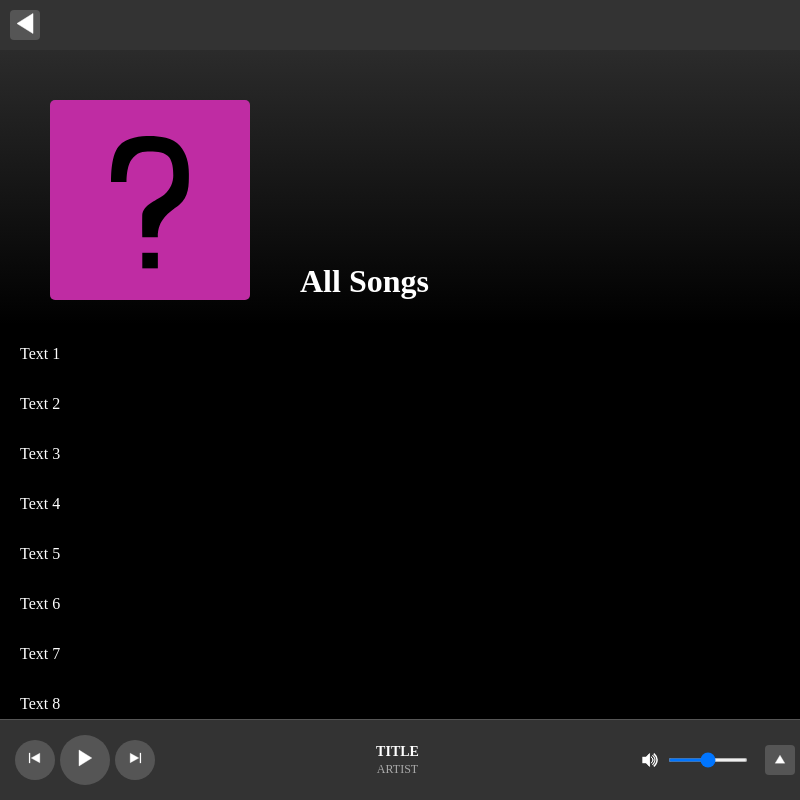
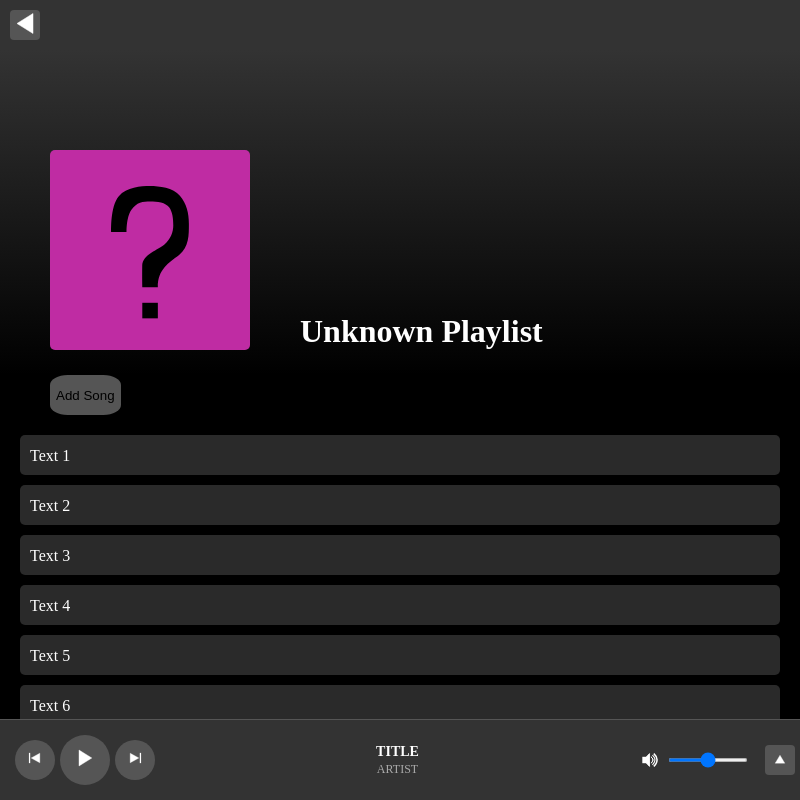
Before and after one commit to 0xDarkStar/CustomApps, an Electron app: page musicPlayer/frontend/html/playlist.html in a window 800 px wide. Drawn offline with Linux system fonts and the light colour scheme.

Commit message:
Playlists can now be clicked.
Playlists in index.html can now be clicked to load their playlist.html page.
It currently only has the playlist's name.

```diff
--- a/musicPlayer/frontend/html/playlist.html
+++ b/musicPlayer/frontend/html/playlist.html
@@ -11,26 +11,29 @@
          <!-- Add song to playlist -->
          <!-- Remove song from playlist -->
         <div class="top-bar">
-            <button class="top-bar-btn">
+            <button class="top-bar-btn" onclick="window.location.href = 'index.html'">
                 <img src="../icons/play.svg">
             </button>
         </div>
         <div class="main-playlist-body">
             <div class="playlist-cover">
                 <img src="../../data/thumbnails/no_image.svg">
-                <div class="playlist-cover-title">
+                <div class="playlist-cover-title" id="playlistTitle">
                     All Songs
                 </div>
             </div>
+            <div class="playlist-controls">
+                <button class="playlist-controls-btn">Add Song</button>
+            </div>
             <div class="songs-grid">
-                <div>Text 1</div>
-                <div>Text 2</div>
-                <div>Text 3</div>
-                <div>Text 4</div>
-                <div>Text 5</div>
-                <div>Text 6</div>
-                <div>Text 7</div>
-                <div>Text 8</div>
+                <div class="song-item">Text 1</div>
+                <div class="song-item">Text 2</div>
+                <div class="song-item">Text 3</div>
+                <div class="song-item">Text 4</div>
+                <div class="song-item">Text 5</div>
+                <div class="song-item">Text 6</div>
+                <div class="song-item">Text 7</div>
+                <div class="song-item">Text 8</div>
             </div>
         </div>
         <!-- Control Bar -->
@@ -67,6 +70,6 @@
                 </div>
             </div>
         </div>
-        <script src="../javascript/app.js"></script>
+        <script src="../javascript/playlist.js"></script>
     </body>
 </html>
--- a/musicPlayer/frontend/javascript/app.js
+++ b/musicPlayer/frontend/javascript/app.js
@@ -59,6 +59,27 @@ function removePlaylist(playlistId) {
     }
 }
 
+function makeAllPlaylistsCliclable() {
+    const playlists = document.querySelectorAll('.playlist');
+    playlists.forEach(playlist => {
+        const nameElement = playlist.querySelector('p');
+        if (nameElement) {
+            const playlistName = nameElement.textContent;
+            makePlaylistClickable(playlist, playlistName)
+        }
+    })
+}
+
+function makePlaylistClickable(playlistElement, playlistName) {
+    playlistElement.addEventListener('click', function() {
+        // Get the playlist ID
+        const playlistID = Date.now();
+
+        // Go to the page with the ID and name
+        window.location.href = `playlist.html?name=${encodeURIComponent(playlistName)}&id=${playlistID}`;
+    })
+}
+
 // Wait for DOM to be fully loaded before adding event listeners
 document.addEventListener('DOMContentLoaded', function() {
     document.querySelector('.expand-btn').addEventListener('click', toggleExpanded);
@@ -89,4 +110,5 @@ document.addEventListener('DOMContentLoaded', function() {
             removePlaylist(playlistId);
         });
     }
+    makeAllPlaylistsCliclable();
 });
--- /dev/null
+++ b/musicPlayer/frontend/javascript/playlist.js
@@ -0,0 +1,38 @@
+let isExpanded = false;
+
+function toggleExpanded() {
+    const controlBar = document.querySelector('.control-bar');
+    const expandBtn = document.querySelector('.expand-btn');
+
+    isExpanded = !isExpanded;
+
+    if (isExpanded) {
+        controlBar.classList.add('expanded');
+        expandBtn.innerHTML = '<img src="../icons/dropdown.svg" alt="Collapse" style="transform: rotate(180deg);">'
+    } else {
+        controlBar.classList.remove('expanded');
+        expandBtn.innerHTML = '<img src="../icons/dropdown.svg" alt="Expand">'
+    }
+}
+
+function getPlaylistFromURL() {
+    const urlParams = new URLSearchParams(window.location.search);
+    return {
+        name: urlParams.get('name') || 'Unknown Playlist',
+        id: urlParams.get('id') || 0
+    };
+}
+
+function loadPlaylist() {
+    const playlist = getPlaylistFromURL();
+    const titleElement = document.getElementById('playlistTitle');
+    titleElement.textContent = playlist.name;
+
+    console.log(`Loading Playlist: ${playlist.name} (ID: ${playlist.id})`);
+}
+
+document.addEventListener('DOMContentLoaded', function() {
+    document.querySelector('.expand-btn').addEventListener('click', toggleExpanded);
+
+    loadPlaylist();
+});
--- a/musicPlayer/frontend/main.js
+++ b/musicPlayer/frontend/main.js
@@ -116,7 +116,7 @@ const createWindow = () => {
         }
     })
 
-    win.loadFile('html/playlist.html')
+    win.loadFile('html/index.html')
 }
 
 app.whenReady().then(() => {
--- a/musicPlayer/frontend/styles/dark.css
+++ b/musicPlayer/frontend/styles/dark.css
@@ -242,19 +242,21 @@ body {
 
 /* Playlist Image and songs grid */
 .main-playlist-body {
-    max-height: calc(100vh - 130px);
+    position: fixed;
+    top: 50px; /* Account for top bar */
+    bottom: 80px; /* Account for control bar */
+    left: 0;
+    right: 0;
     overflow-y: auto;
 }
 
 .playlist-cover {
     background: linear-gradient(#333333, black);
-    max-height: calc(100% - 80px);
     padding: 100px 50px 25px 50px;
     display: flex;
     align-items: end;
     justify-content: left;
     gap: 50px;
-
 }
 
 .playlist-cover img {
@@ -269,16 +271,45 @@ body {
     font-weight: bold;
 }
 
+.playlist-controls {
+    padding-left: 50px;
+    display: flex;
+    align-items: center;
+    gap: 20px;
+}
+
+.playlist-controls-btn {
+    background-color: #555555;
+    border: none;
+    border-radius: 25%;
+    width: auto;
+    height: 40px;
+    cursor: pointer;
+    align-content: center;
+    justify-content: center;
+}
+
 .songs-grid {
     background-color: black;
     padding: 20px;
     width: calc(100% - 40px);
     height: auto;
-    position: fixed;
     display: grid;
     grid-template-columns: 100%;
     grid-auto-rows: 35px;
     gap: 15px;
+}
+
+.song-item{
+    height: 20px;
+    border-radius: 5px;
+    padding: 10px;
+    background-color: #2a2a2a;
+    border: #333333;
+    display: flex;
+    flex-direction: column;
+    justify-content: flex-end;
+    cursor: pointer;
 }
 
 /* Modal Styles */
```
